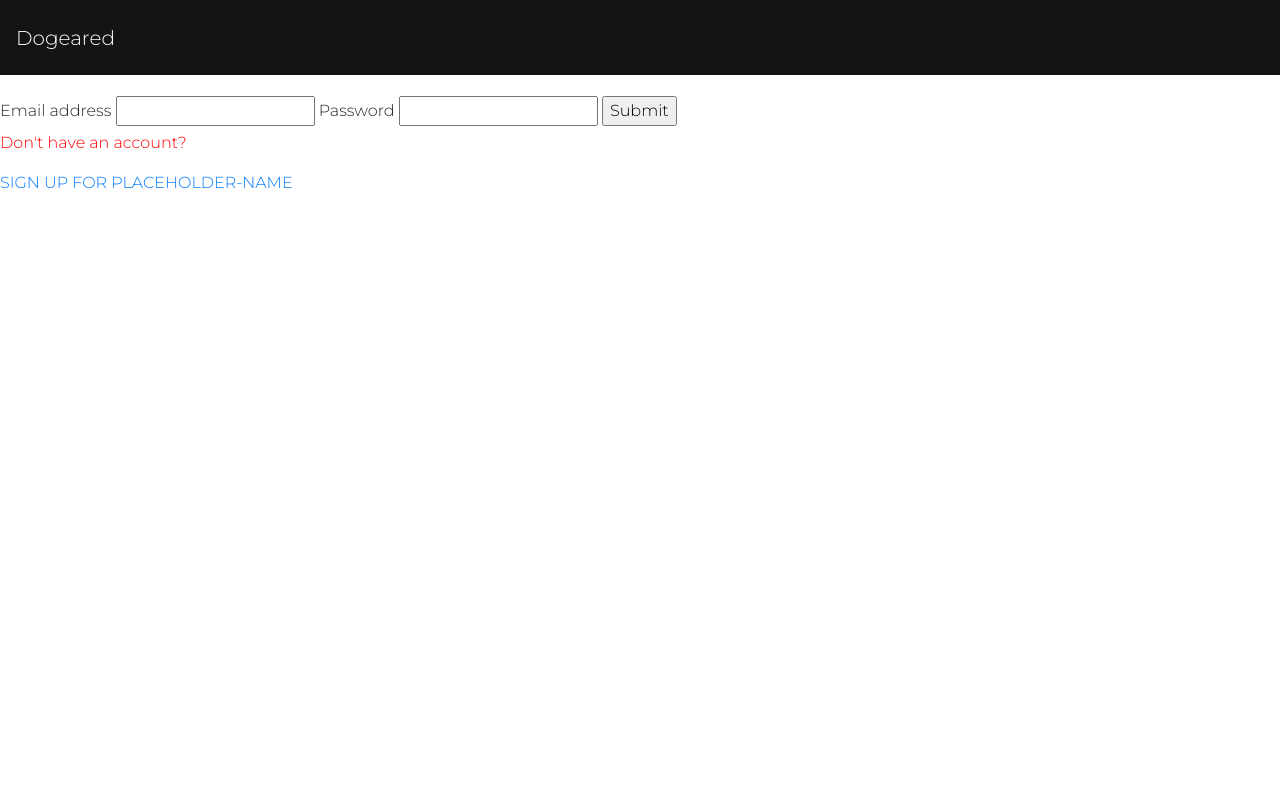
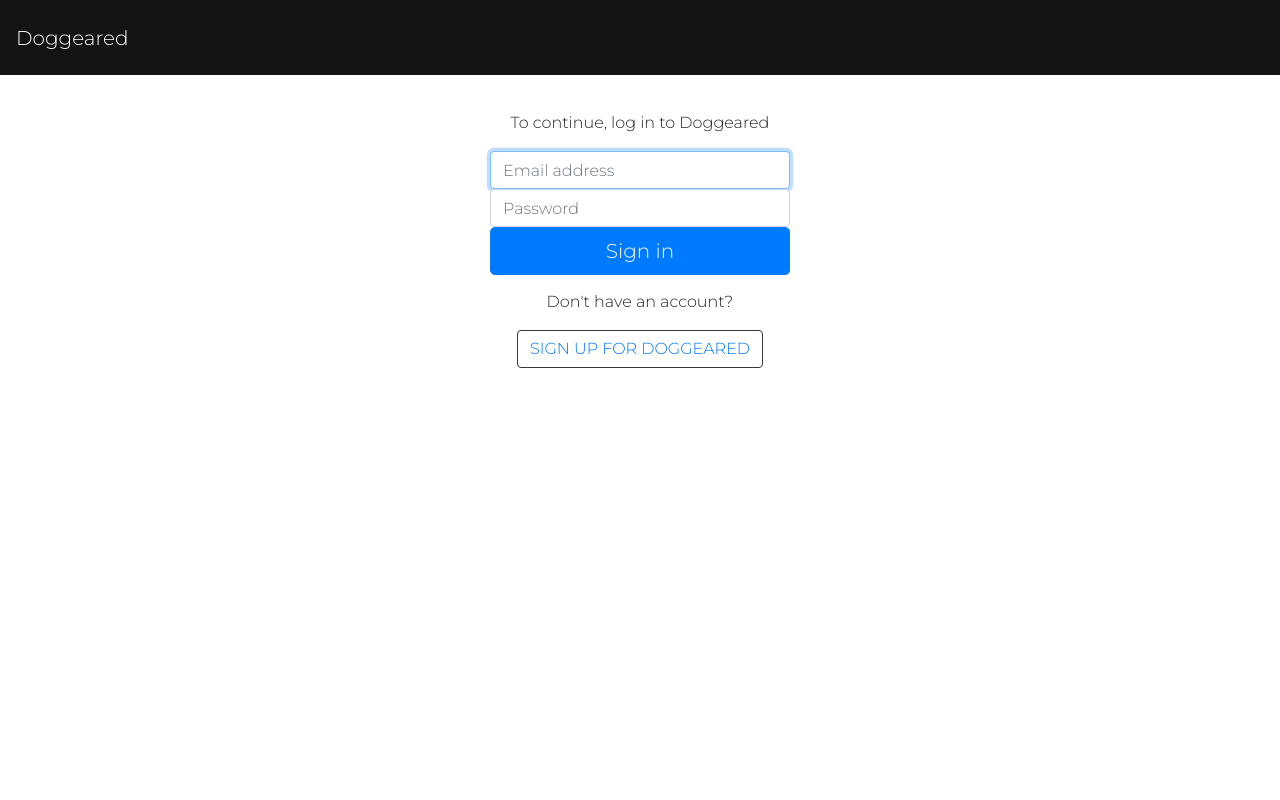
Before and after one commit to andersonnatasha/Book-App, a Flask app: page /log-in in a window 1280 px wide. Run offline with Flask 2, Linux system fonts and the light colour scheme; some libraries are stand-ins or nearby versions.

Commit message:
edited login page

```diff
--- a/static/addToBookshelfFunctionality.js
+++ b/static/addToBookshelfFunctionality.js
@@ -100,7 +100,7 @@
     evt.preventDefault();
     const target = $(evt.target)
 
-     formInput['book_tag'] = target.val();
+  formInput['book_tag'] = target.val();
 
     console.log(target)
     console.log(formInput['book_tag']);
--- a/static/book_project.css
+++ b/static/book_project.css
@@ -1,5 +1,5 @@
 #modal { display: none ;
-    position: absolute;
+    position: fixed;
     left: 50%;
     top: 50%;
     width: 35%;
@@ -21,7 +21,7 @@
 
 
 .modal-bookshelf { display: none ;
-    position: absolute;
+    position: fixed;
     left: 50%;
     top: 50%;
     width: 35%;
@@ -85,10 +85,6 @@
         border-right: 150px solid transparent;
         border-bottom: 300px solid #B7521E} */
 
-.slogan{color: red;
-        margin-top: 300px;
-
-}
 
 .wrapper {
     display: flex;
@@ -130,7 +126,7 @@
 .book-description{display: none;
 }
 
-body, html {
+#prior-to-login-homepage, html {
     height: 100%;
   }
 
@@ -146,28 +142,44 @@
     font-family: 'Montserrat', sans-serif;
   }
 
-  p{color:red}
-
-  #testing{
-      height: 100%;
-  }
-
-  #slogan{
-    position: absolute;
+/* #slogan-row{
+    position: relative;
     left: 80%;
     top: 75%;
+    padding: 5em;
+    position: absolute;
+    margin-left: 70em;
     transform: translate(-50%, -50%);
-  }
+  } */
+
+  /* #slogan-col{
+      width: 100%;
+  } */
 
   #slogan-text{
     font-family: 'Roboto', sans-serif;
     color: #3C3446;
-    font-size: 250%;
-    margin-bottom: 1px;
+    font-size: 270%;
+    margin-top: 35%;
+    margin-bottom: 0;
+    text-align: right;
+    margin-right: 1.65em;
   }
 
   #slogan-text-pt2{
     font-family: 'Open Sans', sans-serif;
     color: #805249;
-    font-size: 150%;
+    font-size: 160%;
+    text-align: right;
+    margin-top: -.2em;
+    margin-right: 2.4em;
+    margin-bottom: 0px;
 }
+
+
+.form-signin {
+    width: 100%;
+    max-width: 330px;
+    padding: 15px;
+    margin: auto;
+}
--- a/static/homepage.js
+++ b/static/homepage.js
@@ -38,6 +38,8 @@
 });
 
 $('.book-image').on('click', (evt) => {
+  const button = $(evt.target);
+  const buttonId = button.attr('id');
   $('.book-description').style.display = 'block'
   // modal.style.display ='block'
 });
--- a/templates/log_in.html
+++ b/templates/log_in.html
@@ -1,11 +1,11 @@
 {% extends 'base.html' %}
 
-{% block title %}Log in{% endblock %}
+{% block title %} Doggeared - Log in{% endblock %}
 
 {% block body %}
 
 <nav class="navbar fixed-top">
-  <a class="navbar-brand" href="/">Dogeared</a>
+  <a class="navbar-brand" href="/">Doggeared</a>
 </nav>
 
 <br>
@@ -13,19 +13,21 @@
 <br>
 <br>
 
+  <body class="text-center">
+    <form class="form-signin">
+      <p class="p mb-3 strong">To continue, log in to Doggeared</p>
+      <label for="inputEmail" class="sr-only">Email address</label>
+      <input type="email" id="inputEmail" class="form-control" placeholder="Email address" required autofocus>
+      <label for="inputPassword" class="sr-only">Password</label>
+      <input type="password" id="inputPassword" class="form-control" placeholder="Password" required>
+      </div>
+      <button class="btn btn-lg btn-primary btn-block" type="submit">Sign in</button>
+    </form>
+  </body>
+</html>
 
-<form action="/log-in-credentials" method="POST">
-  <label>Email address</label>
-  <input type="text" name="email">
-
-  <label>Password</label>
-  <input type="text" name="password">
-
-  <input type="submit">
-
-</form>
 
 <p>Don't have an account?</p>
-<a href="/sign-up">SIGN UP FOR PLACEHOLDER-NAME</a>
+<button type="button" class="btn btn-outline-dark"><a href="/sign-up">SIGN UP FOR DOGGEARED</a></button>
 
 {% endblock %}
```
Also changed, not shown: templates/homepage.html (+4 -8 lines).
